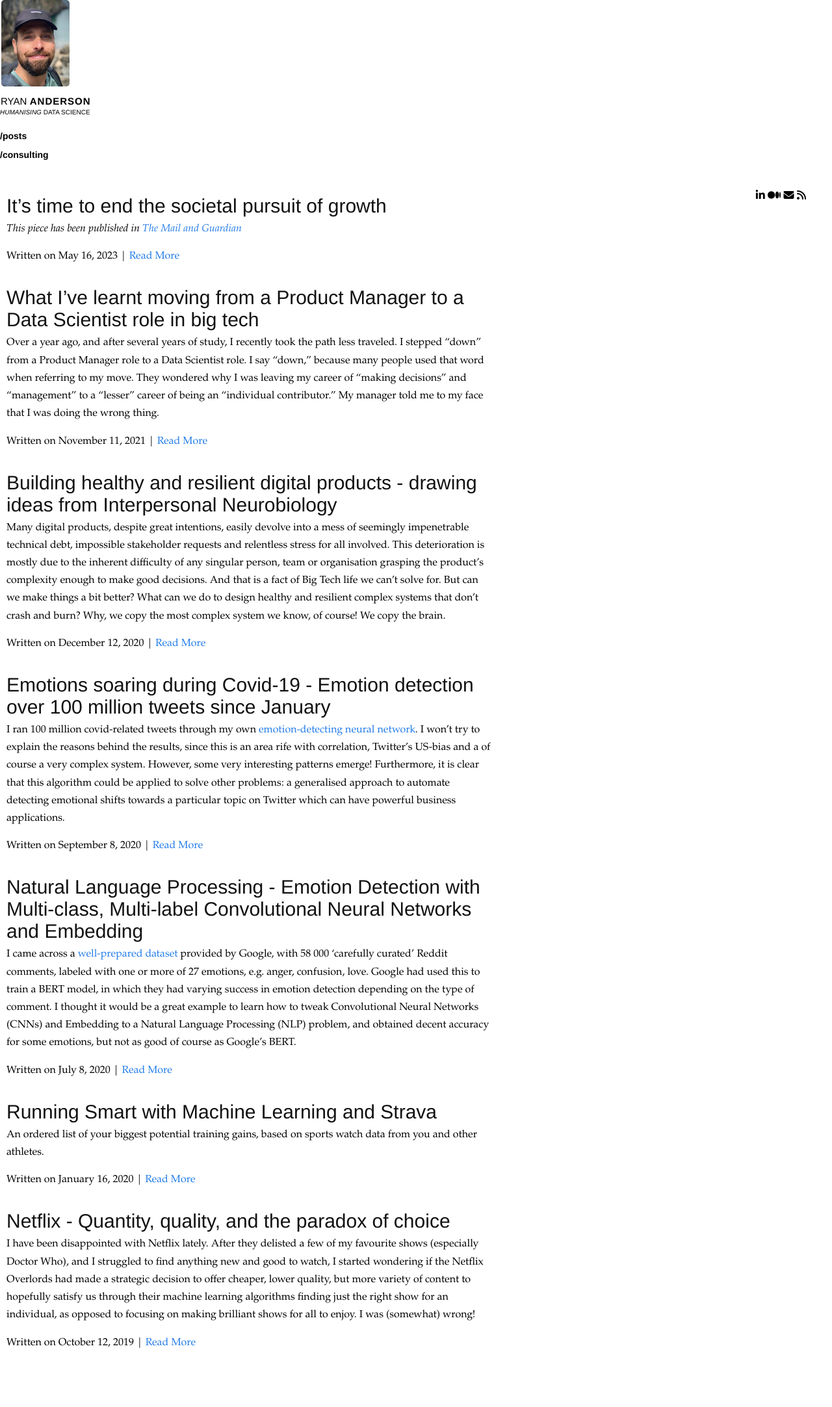
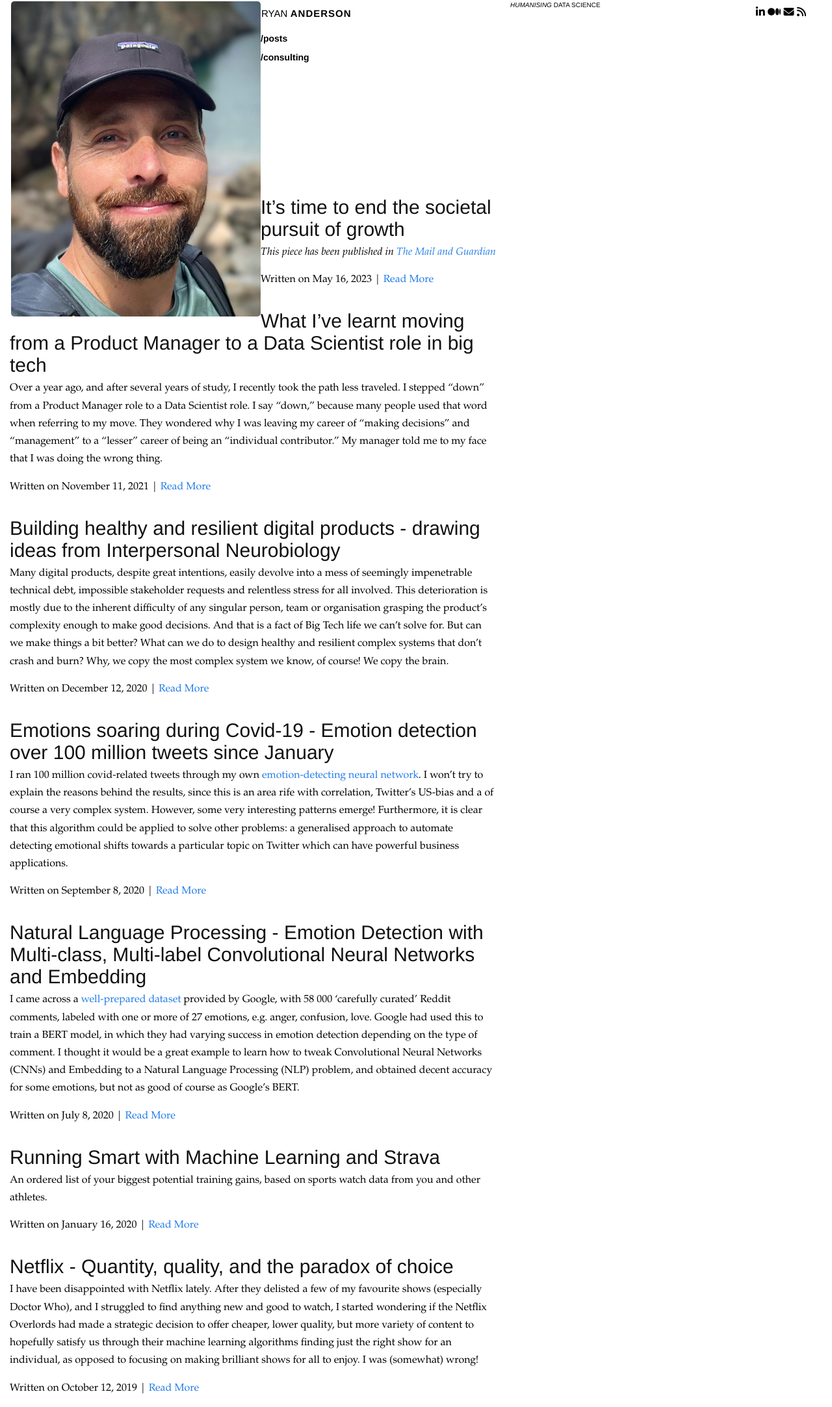
Before and after one commit to ryan-anderson-ds/ryan-anderson-ds.github.io, a Jekyll site: the page built from index.html, in a window 1280 px wide. Shown: the whole page at 65% size. Built offline with Jekyll 4.4.1, drawn with Linux system fonts in a browser that asks for light colours; before the commit the page ends 2095 px from its top, so only the background shows below that.

Commit message:
Update base.scss

```diff
--- a/css/base.scss
+++ b/css/base.scss
@@ -18,6 +18,8 @@
   top: 15px;
   width: 100%;
   height: 150px;
+  margin-left: 15px;
+  margin-right: 15px;
   font-family: Helvetica, sans-serif;
   a {
     text-decoration: none;
@@ -30,10 +32,12 @@
     padding: 0;
     margin-left: 2px;
     border-radius: 5px;
+    float:left; display:inline; width: 30%;
   }
   .name {
     text-transform: uppercase;
     margin: 10px 0 2px 0;
+    float:left; display:inline; width: 30%;
     #fname {
       padding-left: 1px;
       font-size: 15px;
@@ -54,6 +58,7 @@
   .meta {
     position: absolute;
     right: 40px;
+    top: 10px;
     a {
       margin-left: 0px;
       color: black;
@@ -68,6 +73,7 @@
   }
   .sections {
     margin: 15px 0 0 0;
+    float:left; display:inline; width: 40%;
     a {
       padding: 3px 0;
       color: black;
@@ -92,8 +98,8 @@
 .content {
   max-width: 750px;
   margin-top: 150px;
-  margin-left: 10px;
-  margin-right: 10px;
+  margin-left: 15px;
+  margin-right: 15px;
   h1, h2, h3, h4 {
     color: #333;
     font-family: Helvetica, sans-serif;
```
